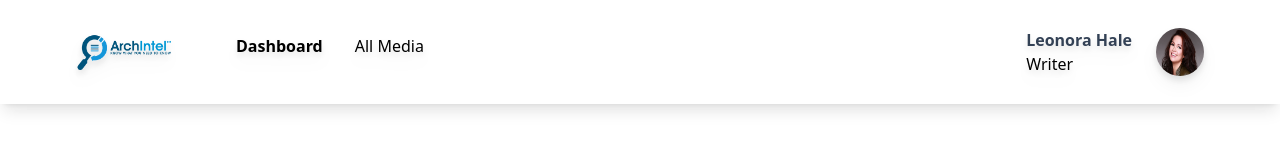
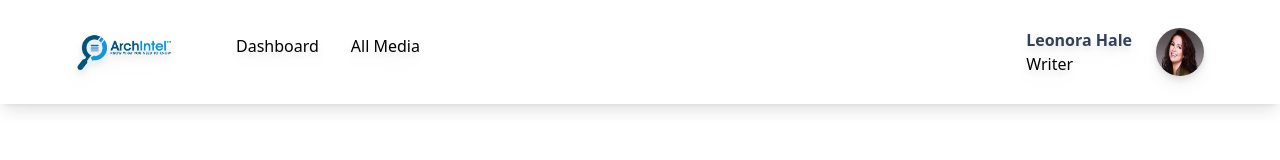
Before and after one commit to Jimzon/writer-editor-app, a Vue app: page / in a window 1280 px wide. Shown: the top 160 px of the page. Built offline with nearby package versions, Linux system fonts and the light colour scheme.

Commit message:
modified articles list and navbar dashboard

```diff
--- a/src/pages/dashboard/ArticleList.vue
+++ b/src/pages/dashboard/ArticleList.vue
@@ -1,18 +1,20 @@
 <script setup>
-import ForEditList from './ForEditList.vue'
-import PublishedList from './PublishedList.vue';
+import ForEditList from "./ForEditList.vue";
+import PublishedList from "./PublishedList.vue";
 </script>
 
 <template>
   <div class="py-24 justify-center mx-auto items-center max-w-4xl p-3">
     <div class="flex justify-between items-center">
       <h2 class="font-semibold text-xl">Articles List</h2>
-            <a href="#/writer-form" class="bg-sky-800 flex text-white font-normal py-2 px-4 items-center text-md rounded-full">
-                 <span class="text-xl pr-2">+</span>  Create Article
+      <a
+        href="#/writer-form"
+        class="bg-sky-800 flex text-white font-normal py-1.5 px-3.5 items-center text-md rounded-full"
+      >
+        <span class="text-md pr-2">+</span>Create Article
       </a>
     </div>
     <ForEditList />
     <PublishedList />
   </div>
-
 </template>
--- a/src/pages/dashboard/NavbarDashboard.vue
+++ b/src/pages/dashboard/NavbarDashboard.vue
@@ -1,36 +1,45 @@
-<script setup>
-
-</script>
+<script setup></script>
 
 <template>
-
   <header class="py-4 drop-shadow-lg box-shadow-lg shadow-lg">
-    <div class=" flex gap-4 justify-between items-center max-w-6xl mx-auto p-3">
+    <div class="flex gap-4 justify-between items-center max-w-6xl mx-auto p-3">
       <div class="flex gap-16">
         <a href="#/">
-            <img alt="Vue logo" class="w-24" src="/src/assets/archintel-logo.gif"  />
+          <img
+            alt="Vue logo"
+            class="w-24"
+            src="/src/assets/archintel-logo.gif"
+          />
         </a>
 
         <ul class="flex gap-8">
-          <a href="" class="font-semibold">Dashboard</a>
-          <a href="">All Media</a>
+          <a
+            href="#/dashboard"
+            class="hover:underline duration-500 transition-all"
+            >Dashboard</a
+          >
+          <a
+            href="#/articles-table"
+            class="hover:underline duration-500 transition-all"
+            >All Media</a
+          >
         </ul>
-
       </div>
 
       <div class="flex gap-6 items-center cursor-pointer">
         <div class="block">
-            <h3 class="text-slate-700 font-semibold">
-             Leonora Hale
-            </h3>
+          <h3 class="text-slate-700 font-semibold">Leonora Hale</h3>
           <h4>Writer</h4>
         </div>
         <a href="#/login" class="rounded-full h-12 w-12">
-         <img class="w-16 h-12 rounded-full mx-auto" src="/src/assets/sample-img.jpg" alt="profile-image" srcset="">
+          <img
+            class="w-16 h-12 rounded-full mx-auto"
+            src="/src/assets/sample-img.jpg"
+            alt="profile-image"
+            srcset=""
+          />
         </a>
-
       </div>
     </div>
   </header>
-
 </template>
```
Also changed, not shown: 1 other file (tests, documents, lock files or other folders). Lines whose indentation alone changed are shown as unchanged.
